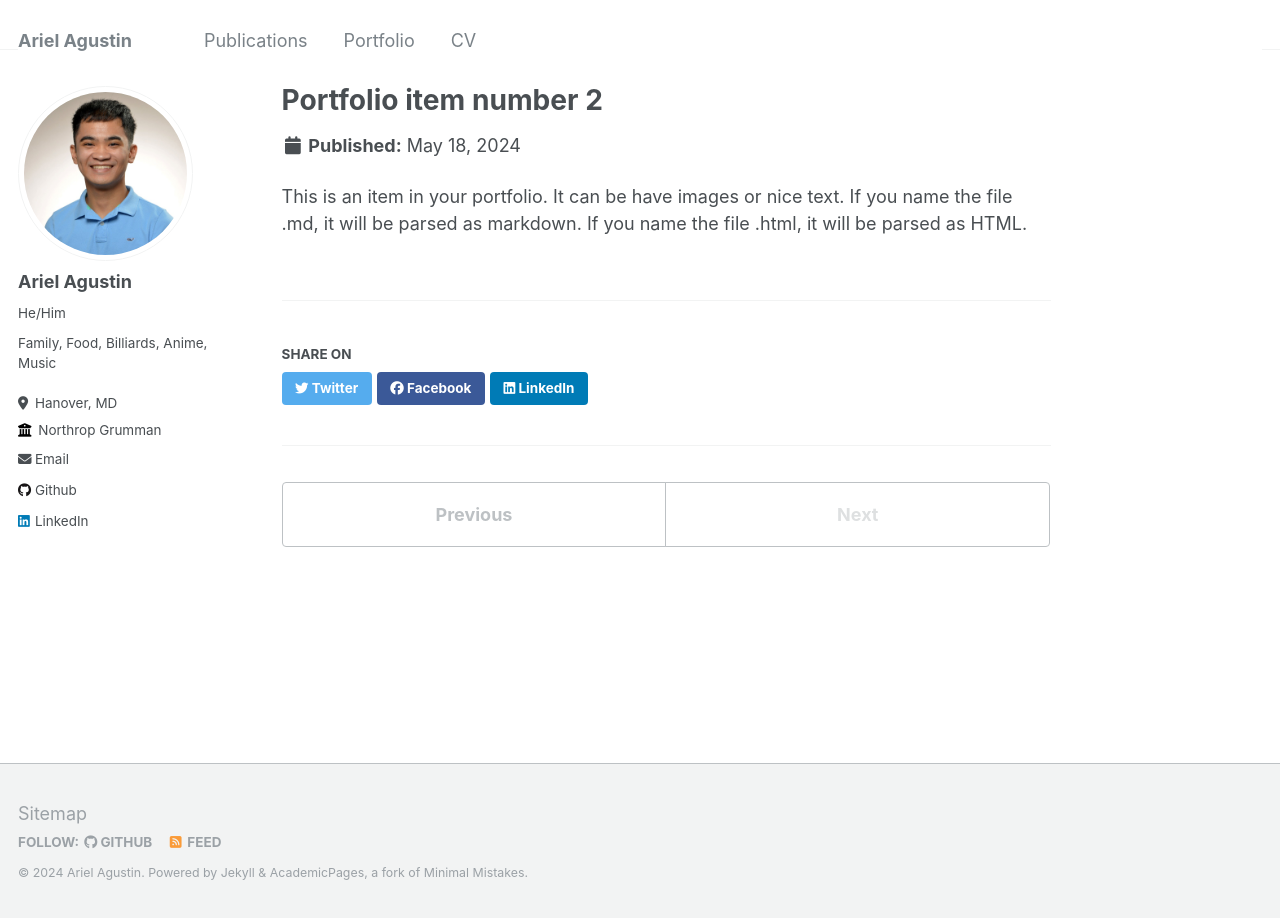
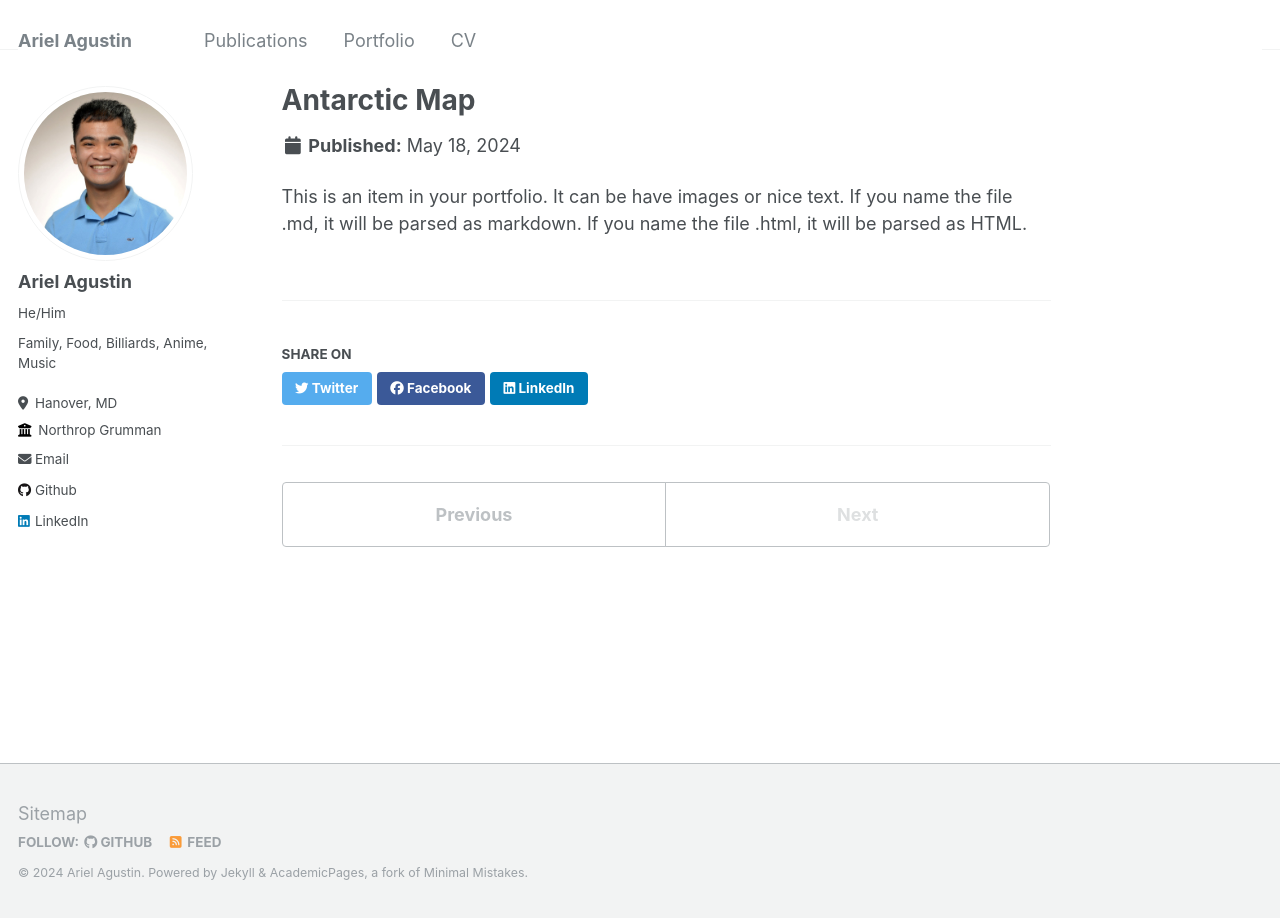
Before and after one commit to Ariel-Agustin/Ariel-Agustin.github.io, a Jekyll site: the page built from _portfolio/portfolio-2.html, in a window 1280 px wide. Built offline with Jekyll 4.4.1, drawn with Linux system fonts in a browser that asks for light colours.

Commit message:
Update portfolio-2.html

```diff
--- a/_portfolio/portfolio-2.html
+++ b/_portfolio/portfolio-2.html
@@ -1,6 +1,6 @@
 ---
-title: "Portfolio item number 2"
-excerpt: "Short description of portfolio item number 2 <br/><img src='images/jaerbgl.PNG'>"
+title: "Antarctic Map"
+excerpt: "Bedrock Regions of the Antarctic<br/><img src='/images/jaerbgl.PNG'>"
 collection: portfolio
 ---
 
```
